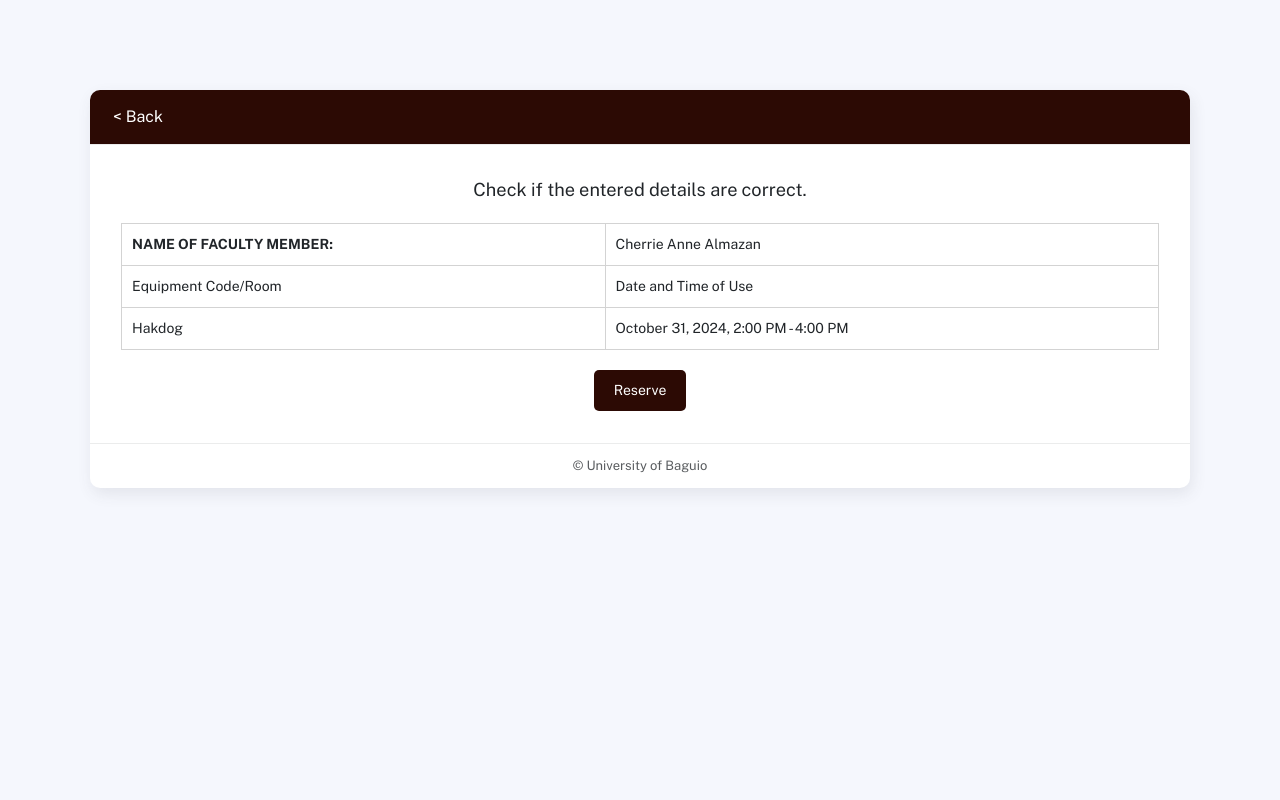
After one commit to hyracay/BorrowingSystem, a PHP site: page /Confirmation.php in a window 1280 px wide. The commit adds this page. Run offline with PHP 8.4, Linux system fonts and the light colour scheme.

Commit message:
Confirmation

```diff
--- /dev/null
+++ b/Confirmation.php
@@ -0,0 +1,124 @@
+<?php
+    include("db_conn.php");
+?>
+
+<!DOCTYPE html>
+<html lang="en">
+<head>
+    <meta http-equiv="X-UA-Compatible" content="IE=edge" />
+    <title>Borrowing System - Confirmation</title>
+    <meta content="width=device-width, initial-scale=1.0, shrink-to-fit=no" name="viewport" />
+    <script src="assets/js/plugin/webfont/webfont.min.js"></script>
+    <script>
+        WebFont.load({
+            google: { families: ["Public Sans:300,400,500,600,700"] },
+            custom: {
+                families: ["Font Awesome 5 Solid", "Font Awesome 5 Regular", "Font Awesome 5 Brands", "simple-line-icons"],
+                urls: ["assets/css/fonts.min.css"],
+            },
+            active: function () {
+                sessionStorage.fonts = true;
+            },
+        });
+    </script>
+    <link rel="stylesheet" href="assets/css/bootstrap.min.css" />
+    <link rel="stylesheet" href="assets/css/plugins.min.css" />
+    <link rel="stylesheet" href="assets/css/kaiadmin.min.css" />
+    <style>
+        .body {
+            padding: 7%;
+        }
+        .card .card-body {
+            padding: 2.25rem;
+        }
+        .card .card-header {
+            background-color: #2c0a04;
+            color: #fff;
+            border-radius: 10px 10px 0 0 !important;
+            text-align: left;
+        }
+        #backbutton {
+            background: none;
+            border: none;
+            color: #fff;
+            cursor: pointer;
+            font-size: 16px;
+        }
+        #backbutton:hover {
+            color: #ccc;
+        }
+        table {
+            width: 100%;
+            border-collapse: collapse;
+            margin: 20px 0;
+        }
+        table, th, td {
+            border: 1px solid #d3d3d3;
+        }
+        th, td {
+            padding: 10px;
+            text-align: left;
+        }
+        .reserve-btn {
+            background-color: #2c0a04;
+            color: #fff;
+            border: none;
+            padding: 10px 20px;
+            border-radius: 5px;
+            cursor: pointer;
+        }
+        .reserve-btn:hover {
+            background-color: #531212;
+        }
+    </style>
+</head>
+<body>
+    <div class="body">
+        <div class="card text-center">
+            <div class="card-header">
+                <button type="button" id="backbutton">< Back</button>
+            </div>
+            <div class="card-body">
+                <h5>Check if the entered details are correct.</h5>
+                <table>
+                    <tr>
+                        <th>NAME OF FACULTY MEMBER:</th>
+                        <td>Cherrie Anne Almazan</td>
+                    </tr>
+                    <tr>
+                        <td>Equipment Code/Room</td>
+                        <td>Date and Time of Use</td>
+                    </tr>
+                    <tr>
+                        <td>Hakdog</td> <!-- example lang -->
+                        <td>October 31, 2024, 2:00 PM - 4:00 PM</td> <!-- example lang -->
+                    </tr>
+                </table>
+                <button type="button" class="reserve-btn" id="reserveButton">Reserve</button>
+            </div>
+            <div class="card-footer text-muted">
+                &#169; University of Baguio
+            </div>
+        </div>
+    </div>
+
+    <script src="assets/js/core/jquery-3.7.1.min.js"></script>
+    <script src="assets/js/core/popper.min.js"></script>
+    <script src="assets/js/core/bootstrap.min.js"></script>
+    <script src="assets/js/plugin/sweetalert/sweetalert.min.js"></script>
+    <script src="assets/js/kaiadmin.min.js"></script>
+
+    <script>
+        document.getElementById('reserveButton').addEventListener('click', function() {
+            swal("Reservation Confirmed!", {
+                icon: "success",
+                buttons: {
+                    confirm: {
+                        className: 'btn btn-success'
+                    }
+                },
+            });
+        });
+    </script>
+</body>
+</html>
--- a/Reservation.php
+++ b/Reservation.php
@@ -87,9 +87,9 @@
             <div class="card-body">
                 <form id="borrowForm">
                     <div class="form-group">
-                    <p>What would you like to borrow?</p>
+                    <h5>What would you like to borrow?</h5>
                         <label for="equipmentcode">Enter equipment code/room</label>
-                        <input type="password" class="form-control" id="equipmentcode" placeholder="Example:ABC123">
+                        <input type="text" class="form-control" id="equipmentcode" placeholder="Example:ABC123">
                     </div>
                     <a href="#" class="btn btn-primary">Next</a>
                     <button type="button" class="btn btn-danger" id="alertButton3">Show Alert</button>
```
